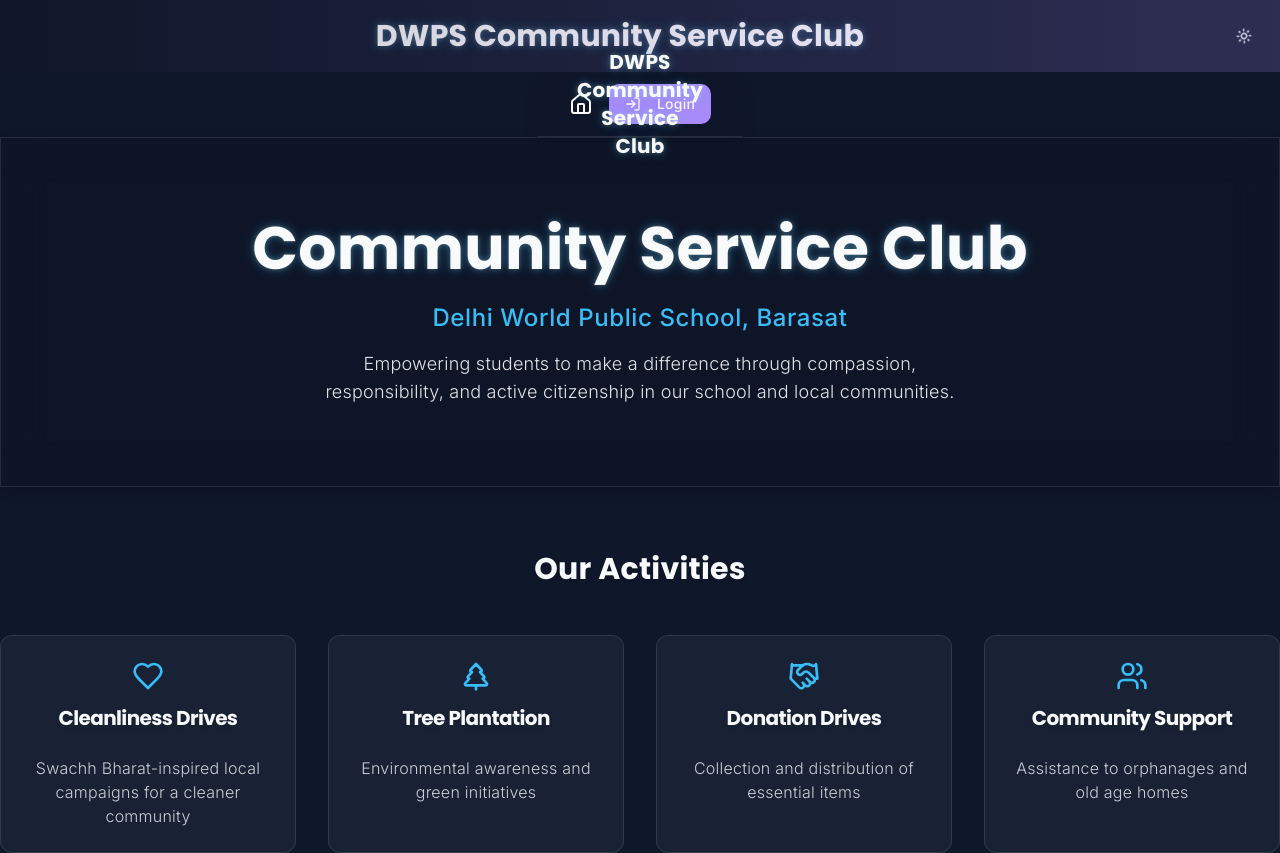
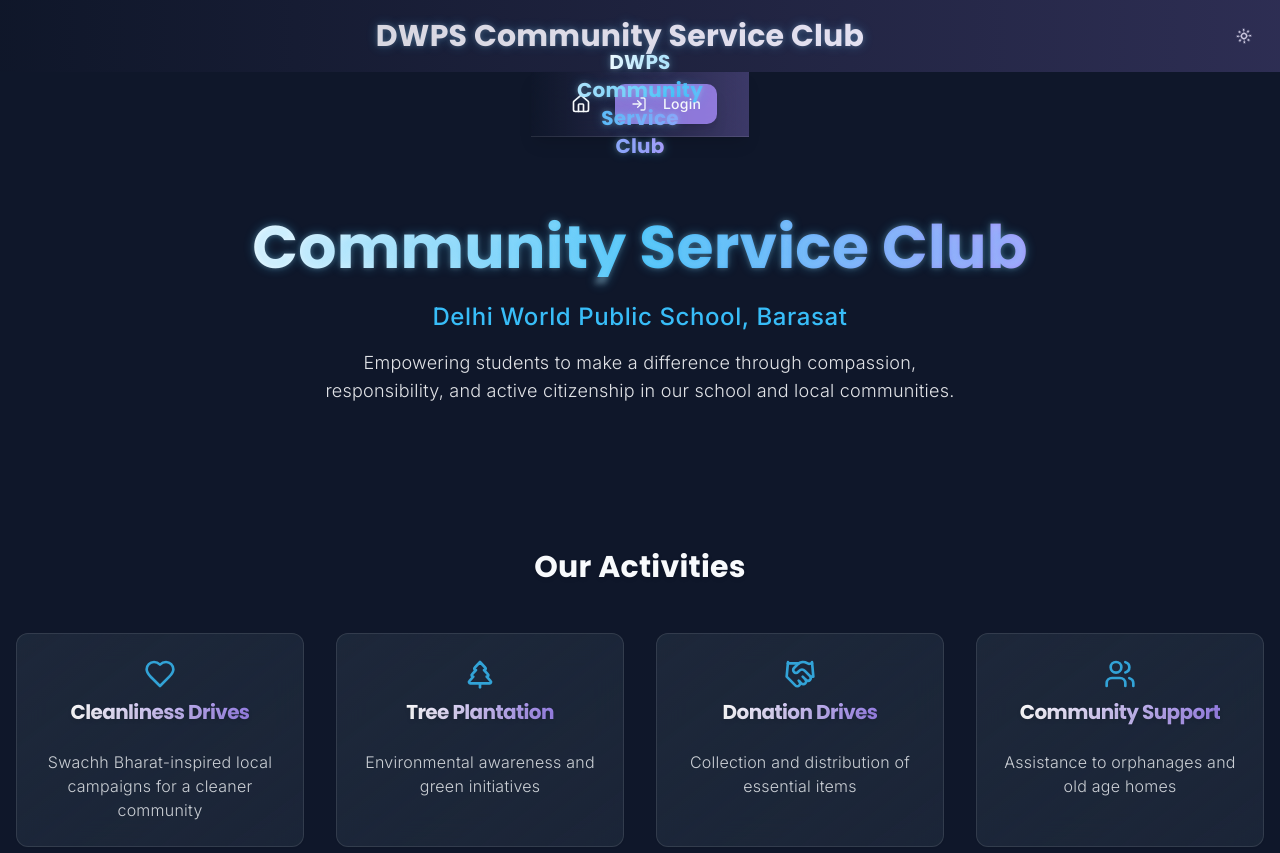
Before and after one commit to Riju-Rahaman/communityclub_dwpsb, a React (Vite) app: page / in a window 1280 px wide. Shown: the top 853 px of the page. Built offline with nearby package versions, Linux system fonts and the light colour scheme.

Commit message:
Improve UI

```diff
--- a/src/components/MainNav.tsx
+++ b/src/components/MainNav.tsx
@@ -45,22 +45,22 @@ const MainNav = () => {
   };
 
   return (
-    <nav className="backdrop-blur-md bg-primary/60 shadow-lg transition-all duration-300 sticky top-0 z-50 border-b border-white/10">
+    <nav className="backdrop-blur-xl bg-gradient-to-r from-primary/60 to-secondary/30 shadow-lg transition-all duration-300 sticky top-0 z-50 border-b border-white/10">
       <div className="max-w-7xl mx-auto px-4 sm:px-6 lg:px-8 relative">
         <div className="flex justify-between items-center h-16">
           <div className="flex items-center space-x-4">
             <Link
               to="/"
-              className="text-foreground hover:text-accent transition-colors duration-300"
+              className="text-foreground hover:text-accent transition-colors duration-300 p-2 rounded-full hover:bg-white/5"
               title="Home"
             >
-              <Home className="h-6 w-6" />
+              <Home className="h-5 w-5" />
             </Link>
 
             {!isLoggedIn ? (
               <Button
                 variant="secondary"
-                className="bg-secondary hover:bg-secondary/80 text-secondary-foreground transition-all duration-200 hover:scale-105"
+                className="bg-secondary/80 hover:bg-secondary text-secondary-foreground transition-all duration-300 hover:scale-105 shadow-lg hover:shadow-secondary/20"
                 onClick={() => navigate('/auth')}
               >
                 <LogIn className="mr-2 h-4 w-4" /> Login
@@ -68,7 +68,7 @@ const MainNav = () => {
             ) : (
               <Button
                 variant="secondary"
-                className="bg-secondary hover:bg-secondary/80 text-secondary-foreground transition-all duration-200 hover:scale-105"
+                className="bg-secondary/80 hover:bg-secondary text-secondary-foreground transition-all duration-300 hover:scale-105 shadow-lg hover:shadow-secondary/20"
                 onClick={handleLogout}
               >
                 Logout
@@ -76,8 +76,13 @@ const MainNav = () => {
             )}
           </div>
 
-          <Link to="/" className="text-foreground text-xl font-bold hover:text-white/90 transition-colors absolute left-1/2 transform -translate-x-1/2">
-            <span className="animate-text-glow font-poppins">DWPS Community Service Club</span>
+          <Link
+            to="/"
+            className="text-foreground text-xl font-bold hover:text-white/90 transition-colors absolute left-1/2 transform -translate-x-1/2 hover:scale-105 duration-300"
+          >
+            <span className="animate-text-glow font-poppins bg-gradient-to-r from-white via-accent to-secondary bg-clip-text text-transparent">
+              DWPS Community Service Club
+            </span>
           </Link>
         </div>
       </div>
--- a/src/pages/Index.tsx
+++ b/src/pages/Index.tsx
@@ -50,9 +50,9 @@ const Index = () => {
     <div className="min-h-screen flex flex-col items-center text-center transition-colors duration-500">
       <MainNav />
       {/* Hero Section */}
-      <div className="w-full py-20 px-4 flex flex-col items-center glass-morphism rounded-none">
+      <div className="w-full py-20 px-4 flex flex-col items-center bg-gradient-to-b from-primary/50 to-transparent">
         <div className="max-w-4xl mx-auto">
-          <h1 className="text-5xl sm:text-6xl font-bold mb-6 text-gradient-primary animate-text-glow text-shadow-md">
+          <h1 className="text-5xl sm:text-6xl font-bold mb-6 bg-gradient-to-r from-white via-accent to-secondary bg-clip-text text-transparent animate-text-glow text-shadow-md">
             Community Service Club
           </h1>
           <p className="text-2xl mb-4 text-accent font-medium tracking-wide animate-fade-in">
@@ -68,7 +68,7 @@ const Index = () => {
       {session && (
         <div className="w-full py-16 flex flex-col items-center text-center">
           <h2 className="text-3xl font-bold mb-8 text-foreground animate-fade-in text-shadow-sm">Club Community Chat</h2>
-          <div className="max-w-2xl w-full mx-auto glass-card rounded-xl p-6">
+          <div className="max-w-2xl w-full mx-auto glass-card rounded-xl p-6 hover:shadow-xl transition-all duration-300">
             <MessageList />
             <div className="mt-6">
               <MessageInput />
@@ -80,16 +80,18 @@ const Index = () => {
       {/* Activities Section */}
       <div className="w-full py-16">
         <h2 className="text-3xl font-bold mb-12 text-foreground animate-fade-in text-shadow-sm">Our Activities</h2>
-        <div className="grid grid-cols-1 md:grid-cols-2 lg:grid-cols-4 gap-8 justify-center">
+        <div className="grid grid-cols-1 md:grid-cols-2 lg:grid-cols-4 gap-8 px-4">
           {activities.map((activity) => (
             <Card
               key={activity.title}
-              className="glass-card hover-scale hover-glow mx-auto"
+              className="glass-card hover-scale hover-glow transition-all duration-300 backdrop-blur-lg bg-gradient-to-br from-card/80 to-card/40"
             >
               <CardHeader>
                 <CardTitle className="flex flex-col items-center gap-2 text-center">
-                  <activity.icon className="h-8 w-8 text-accent mb-1" />
-                  <span className="text-xl font-bold">{activity.title}</span>
+                  <activity.icon className="h-8 w-8 text-accent animate-pulse" />
+                  <span className="text-xl font-bold bg-gradient-to-r from-white to-secondary/90 bg-clip-text text-transparent">
+                    {activity.title}
+                  </span>
                 </CardTitle>
               </CardHeader>
               <CardContent>
```
